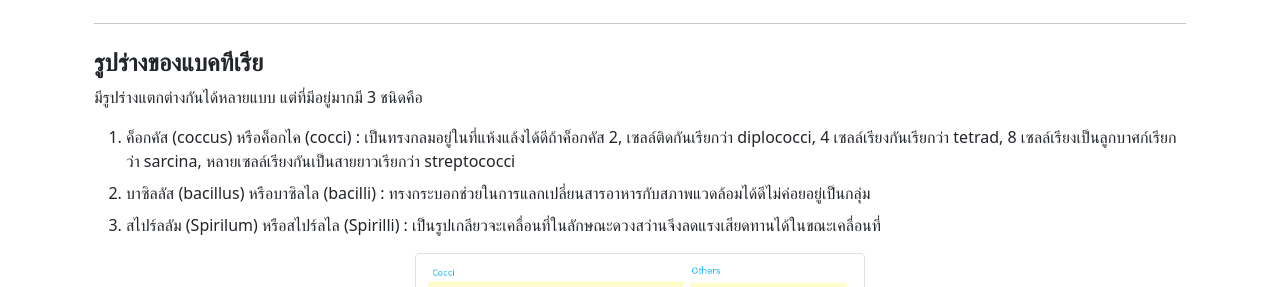
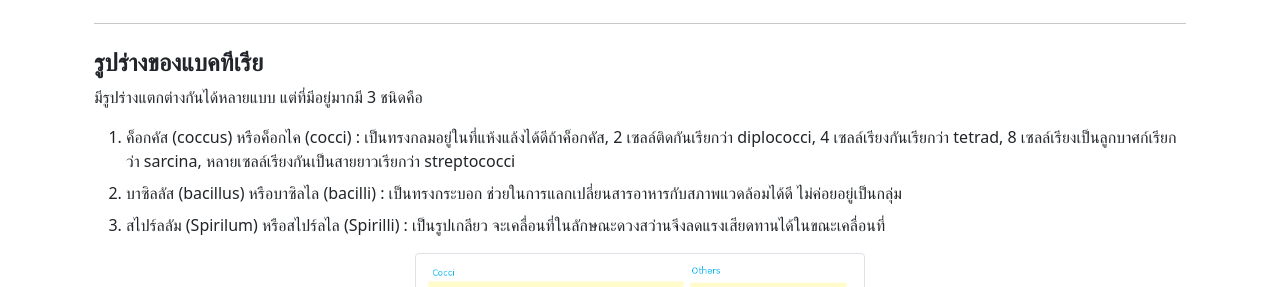
Before and after one commit to Berubell9/BiologyWebsite, a plain HTML site: page bacteria.html in a window 1280 px wide. Shown: the part 2033-2320 px from the top of the page. Drawn offline with nearby package versions, Linux system fonts and the light colour scheme; files that its build step writes are made by us from their sources.

Commit message:
Update bacteria.html

```diff
--- a/bacteria.html
+++ b/bacteria.html
@@ -133,13 +133,13 @@
       <h4 class="fw-bold  mb-2">รูปร่างของแบคทีเรีย</h4>
       <p>มีรูปร่างแตกต่างกันได้หลายแบบ แต่ที่มีอยู่มากมี 3 ชนิดคือ</p>
       <ol>
-        <li class="mb-2">ค็อกคัส (coccus) หรือค็อกไค (cocci) : เป็นทรงกลมอยู่ในที่แห้งแล้งได้ดีถ้าค็อกคัส 2,
+        <li class="mb-2">ค็อกคัส (coccus) หรือค็อกไค (cocci) : เป็นทรงกลมอยู่ในที่แห้งแล้งได้ดีถ้าค็อกคัส, 2
           เซลล์ติดกันเรียกว่า diplococci, 4 เซลล์เรียงกันเรียกว่า tetrad, 8 เซลล์เรียงเป็นลูกบาศก์เรียกว่า sarcina,
           หลายเซลล์เรียงกันเป็นสายยาวเรียกว่า streptococci</li>
         <li class="mb-2">บาซิลลัส (bacillus) หรือบาซิลไล (bacilli) :
-          ทรงกระบอกช่วยในการแลกเปลี่ยนสารอาหารกับสภาพแวดล้อมได้ดีไม่ค่อยอยู่เป็นกลุ่ม</li>
+          เป็นทรงกระบอก ช่วยในการแลกเปลี่ยนสารอาหารกับสภาพแวดล้อมได้ดี ไม่ค่อยอยู่เป็นกลุ่ม</li>
         <li class="mb-2">สไปร์ลลัม (Spirilum) หรือสไปร์ลไล (Spirilli) :
-          เป็นรูปเกลียวจะเคลื่อนที่ในลักษณะดวงสว่านจึงลดแรงเสียดทานได้ในขณะเคลื่อนที่</li>
+          เป็นรูปเกลียว จะเคลื่อนที่ในลักษณะดวงสว่านจึงลดแรงเสียดทานได้ในขณะเคลื่อนที่</li>
       </ol>
     </div>
     <div class="container text-center">
```
